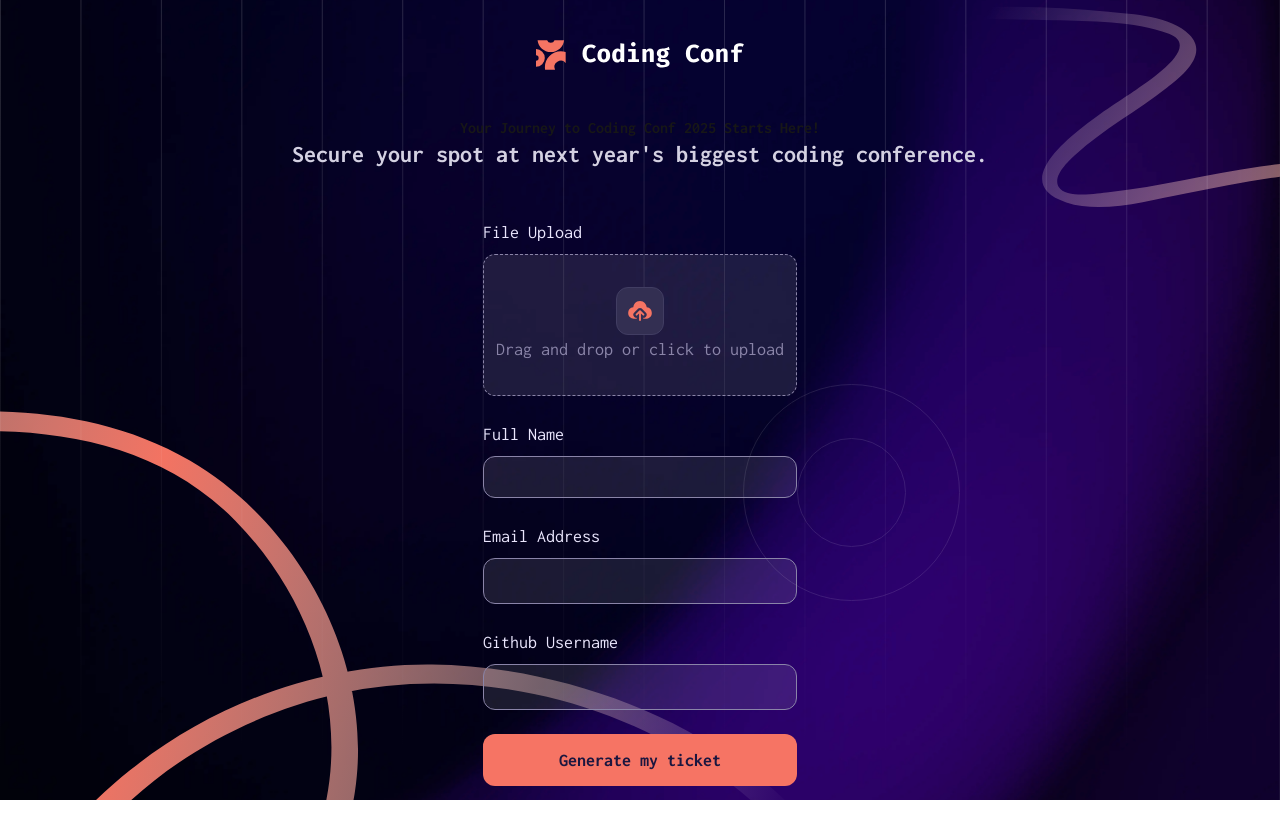
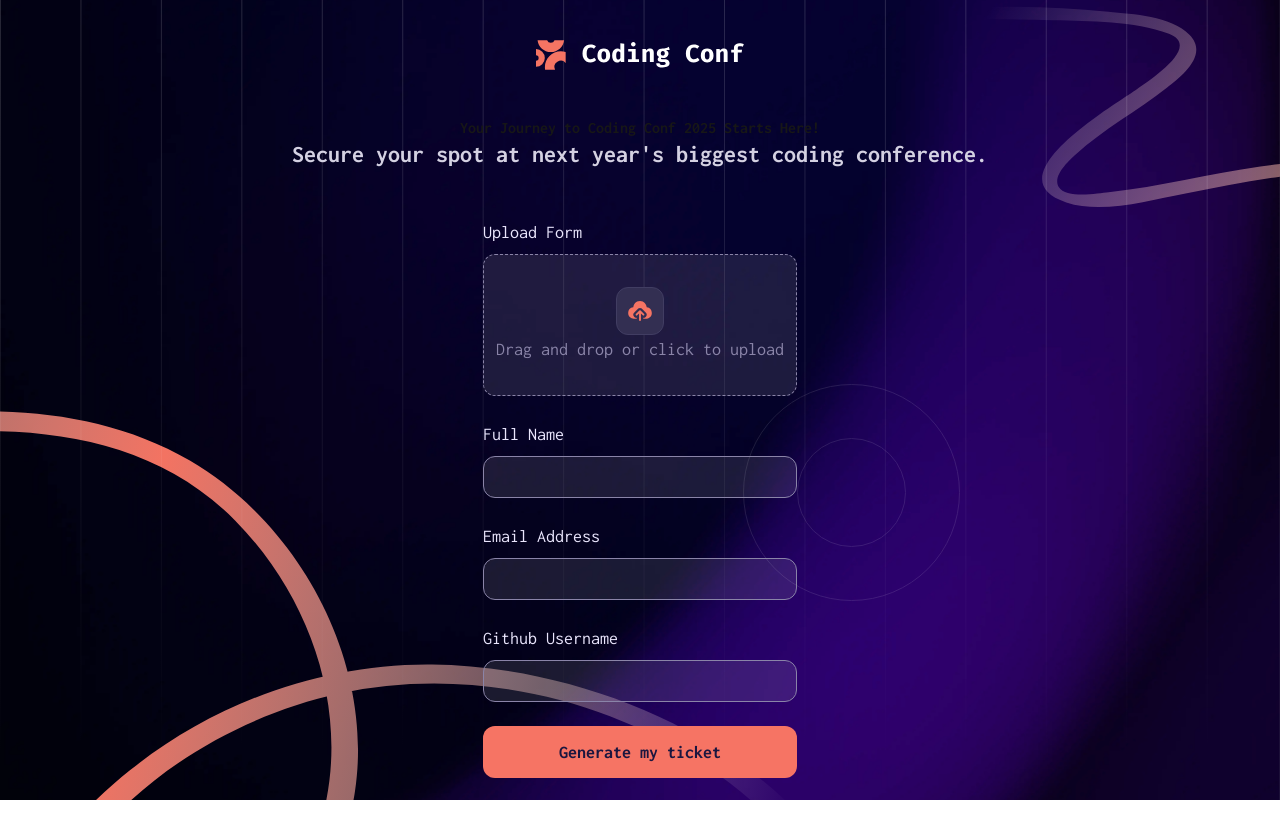
Before and after one commit to krishnashamji/conference-ticket-generator, a Next.js app in the folder conference-ticket-generator-app/: page / in a window 1280 px wide. Built offline with nearby package versions, Linux system fonts and the light colour scheme.

Commit message:
Refactored the form

```diff
--- a/conference-ticket-generator-app/app/ui/ctgForm.tsx
+++ b/conference-ticket-generator-app/app/ui/ctgForm.tsx
@@ -1,46 +1,23 @@
+import FormField from "@/app/ui/formField";
+import FormUpload from "./formUpload";
+import PrimaryButton from "./primaryButton";
+
 export default function CtgForm() {
     return (
         <form className="flex flex-col gap-6 max-w-md w-md">
-            <div className="flex flex-col gap-2 items-start w-full">
-                <label className="text-lg text-[#EAE6FD]">File Upload</label>
-                <label className="flex flex-col items-center justify-center w-full border border-dashed border-[#8A84A8] bg-white bg-opacity-10 rounded-xl px-3 py-8 text-center cursor-pointer hover:bg-opacity-20 transition-all">
-                    <div className="p-2 border border-[#413D62] bg-[#332F52] rounded-xl">
-                        <svg xmlns="http://www.w3.org/2000/svg" width="30" height="30" fill="none" viewBox="0 0 30 30"><path fill="#F57463" fill-rule="evenodd" d="M21.894 11.252a.264.264 0 0 1-.229-.225c-.368-2.634-2.51-5.924-6.663-5.924-4.465 0-6.3 3.636-6.657 5.928a.264.264 0 0 1-.228.22c-2.95.362-4.945 2.622-4.945 5.729a5.802 5.802 0 0 0 3.423 5.277 6.274 6.274 0 0 0 2.305.468h2.528a.45.45 0 0 0 .45-.45c0-.267-.233-.472-.5-.484a3.077 3.077 0 0 1-2.049-.9 3.123 3.123 0 0 1 0-4.418l3.461-3.462c.147-.146.307-.277.479-.392.076-.05.158-.085.236-.129.1-.054.196-.114.301-.158.1-.04.206-.065.308-.096.092-.027.181-.062.276-.081.191-.039.384-.056.578-.059.011 0 .022-.004.034-.004.01 0 .018.003.027.004.196.002.391.02.584.059.094.019.18.053.271.08.105.031.211.055.313.098.1.042.193.098.288.15.084.046.17.083.25.137.154.103.295.221.428.349.016.014.034.024.049.039l3.463 3.463a3.124 3.124 0 0 1 0 4.42c-.558.56-1.284.86-2.05.897-.266.013-.497.219-.497.486 0 .249.202.451.451.451h2.512c.435 0 1.314-.06 2.344-.473a5.794 5.794 0 0 0 3.394-5.272c0-3.104-1.991-5.363-4.935-5.728Z" clip-rule="evenodd" /><path fill="#F57463" fill-rule="evenodd" d="M18.464 19.62a.936.936 0 0 0 .663-1.6l-3.464-3.464a.938.938 0 0 0-.664-.275l-.014.002a.932.932 0 0 0-.65.274l-3.462 3.462a.936.936 0 1 0 1.326 1.325l1.864-1.862v6.479a.937.937 0 1 0 1.875 0v-6.48l1.864 1.863a.93.93 0 0 0 .662.275Z" clip-rule="evenodd" /></svg>
-                    </div>
+            {/* Upload Avatar */}
+            <FormUpload label="Upload Form" id="uploadForm"/>
 
-                    <span className="text-[#8A84A8] text-lg">Drag and drop or click to upload</span>
-                </label>
-                <input
-                    id="fileUpload"
-                    type="file"
-                    className="hidden"
-                />
-            </div>
-            <div className="flex flex-col gap-2 items-start">
-                <label className=" text-lg text-[#EAE6FD]" htmlFor="fullName" >Full Name</label>
-                <input
-                    id="fullName"
-                    type="text"
-                    className="bg-opacity-10 w-full border border-[#8A84A8] bg-white rounded-xl px-3 py-2 focus:outline-none focus:ring-2 focus:ring-blue-500"
-                />
-            </div>
-            <div className="flex flex-col gap-2 items-start">
-                <label className=" text-lg text-[#EAE6FD]" htmlFor="email" >Email Address</label>
-                <input
-                    id="email"
-                    type="email"
-                    className=" text-lg bg-opacity-10 w-full border border-[#8A84A8] bg-white rounded-xl px-3 py-2 focus:outline-none focus:ring-2 focus:ring-blue-500"
-                />
-            </div>
-            <div className="flex flex-col gap-2 items-start">
-                <label className="text-lg text-[#EAE6FD]" htmlFor="githubUsername" >Github Username</label>
-                <input
-                    id="githubUsername"
-                    type="text"
-                    className="text-lg bg-opacity-10 w-full border border-[#8A84A8] bg-white rounded-xl px-3 py-2 focus:outline-none focus:ring-2 focus:ring-blue-500"
-                />
-            </div>
-            <button className="font-bold w-full bg-[#F67464] text-[#1B163F] py-3 rounded-xl text-lg">Generate my ticket</button>
+            {/* Full Name */}
+            <FormField label="Full Name" id="fullName" type="text"/>
+
+            {/* Email */}
+            <FormField label="Email Address" id="emailAddress" type="text"/>
+
+            {/* Github Username */}
+            <FormField label="Github Username" id="githubUsername" type="text"/>
+
+            <PrimaryButton label="Generate my ticket"/>
         </form>
     )
 }
--- /dev/null
+++ b/conference-ticket-generator-app/app/ui/formField.tsx
@@ -0,0 +1,18 @@
+
+interface FormFieldProps {
+    label: string;
+    id: string;
+    type: string;
+}
+export default function FormField({ label, id, type}: FormFieldProps) {
+    return (
+        <div className="flex flex-col gap-2 items-start">
+            <label className=" text-lg text-[#EAE6FD]" htmlFor={id} >{label}</label>
+            <input
+                id={id}
+                type={type}
+                className="bg-opacity-10 w-full border border-[#8A84A8] bg-white rounded-xl px-3 py-2 focus:outline-none focus:ring-2 focus:ring-blue-500"
+            />
+        </div>
+    )
+}
--- /dev/null
+++ b/conference-ticket-generator-app/app/ui/formUpload.tsx
@@ -0,0 +1,23 @@
+interface FormUploadProps {
+    label: string;
+    id: string;
+}
+
+export default function FormUpload({ label, id }: FormUploadProps) {
+    return (
+        <div className="flex flex-col gap-2 items-start w-full">
+            <label className="text-lg text-[#EAE6FD]">{label}</label>
+            <label className="flex flex-col items-center justify-center w-full border border-dashed border-[#8A84A8] bg-white bg-opacity-10 rounded-xl px-3 py-8 text-center cursor-pointer hover:bg-opacity-20 transition-all">
+                <div className="p-2 border border-[#413D62] bg-[#332F52] rounded-xl">
+                    <svg xmlns="http://www.w3.org/2000/svg" width="30" height="30" fill="none" viewBox="0 0 30 30"><path fill="#F57463" fill-rule="evenodd" d="M21.894 11.252a.264.264 0 0 1-.229-.225c-.368-2.634-2.51-5.924-6.663-5.924-4.465 0-6.3 3.636-6.657 5.928a.264.264 0 0 1-.228.22c-2.95.362-4.945 2.622-4.945 5.729a5.802 5.802 0 0 0 3.423 5.277 6.274 6.274 0 0 0 2.305.468h2.528a.45.45 0 0 0 .45-.45c0-.267-.233-.472-.5-.484a3.077 3.077 0 0 1-2.049-.9 3.123 3.123 0 0 1 0-4.418l3.461-3.462c.147-.146.307-.277.479-.392.076-.05.158-.085.236-.129.1-.054.196-.114.301-.158.1-.04.206-.065.308-.096.092-.027.181-.062.276-.081.191-.039.384-.056.578-.059.011 0 .022-.004.034-.004.01 0 .018.003.027.004.196.002.391.02.584.059.094.019.18.053.271.08.105.031.211.055.313.098.1.042.193.098.288.15.084.046.17.083.25.137.154.103.295.221.428.349.016.014.034.024.049.039l3.463 3.463a3.124 3.124 0 0 1 0 4.42c-.558.56-1.284.86-2.05.897-.266.013-.497.219-.497.486 0 .249.202.451.451.451h2.512c.435 0 1.314-.06 2.344-.473a5.794 5.794 0 0 0 3.394-5.272c0-3.104-1.991-5.363-4.935-5.728Z" clip-rule="evenodd" /><path fill="#F57463" fill-rule="evenodd" d="M18.464 19.62a.936.936 0 0 0 .663-1.6l-3.464-3.464a.938.938 0 0 0-.664-.275l-.014.002a.932.932 0 0 0-.65.274l-3.462 3.462a.936.936 0 1 0 1.326 1.325l1.864-1.862v6.479a.937.937 0 1 0 1.875 0v-6.48l1.864 1.863a.93.93 0 0 0 .662.275Z" clip-rule="evenodd" /></svg>
+                </div>
+                <span className="text-[#8A84A8] text-lg">Drag and drop or click to upload</span>
+            </label>
+            <input
+                id={id}
+                type="file"
+                className="hidden"
+            />
+        </div>
+    )
+}
--- /dev/null
+++ b/conference-ticket-generator-app/app/ui/primaryButton.tsx
@@ -0,0 +1,9 @@
+interface PrimaryButtonProps {
+    label: string
+}
+
+export default function PrimaryButton({ label }: PrimaryButtonProps) {
+    return (
+        <button className="font-bold w-full bg-[#F67464] text-[#1B163F] py-3 rounded-xl text-lg">{label}</button>
+    )
+}
```
